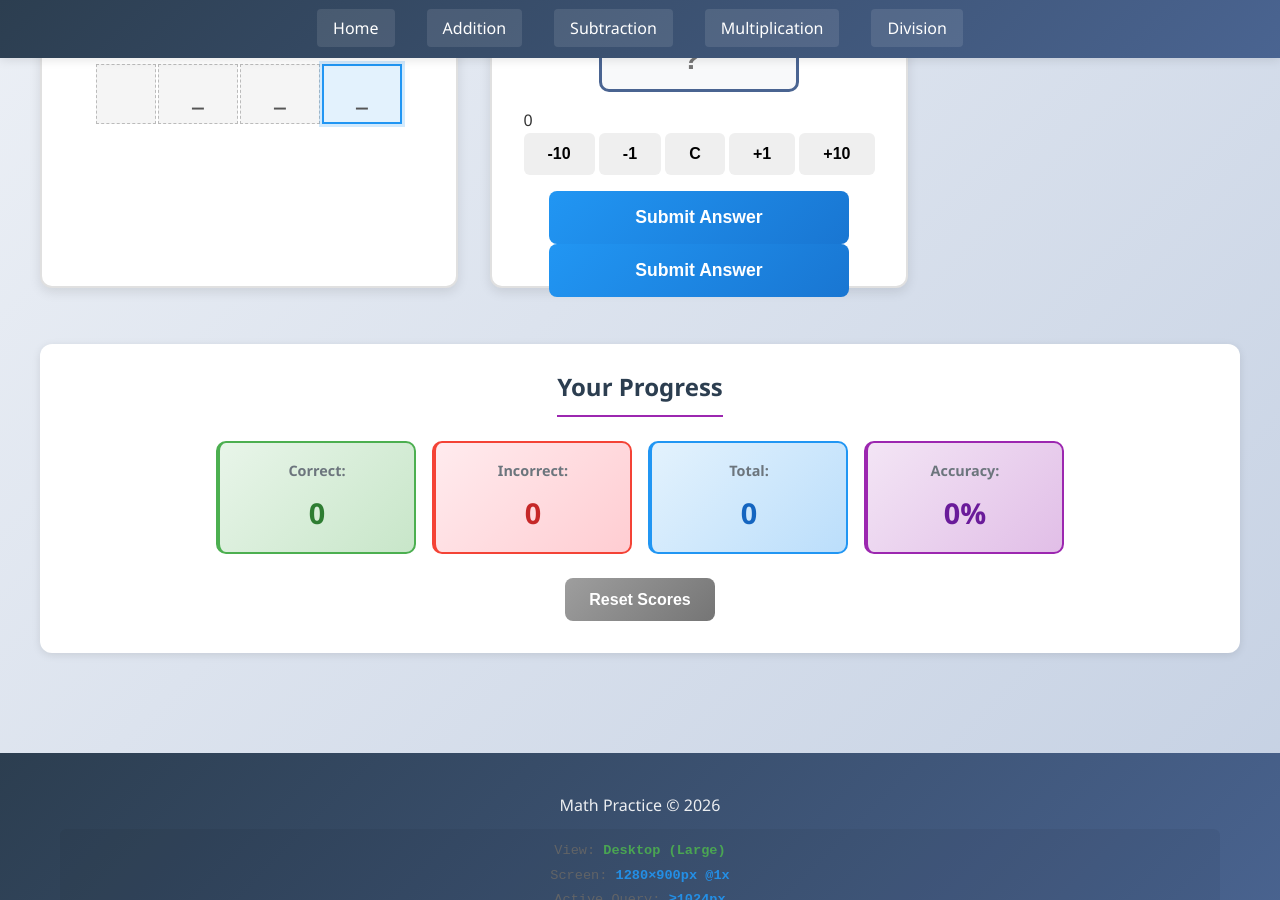
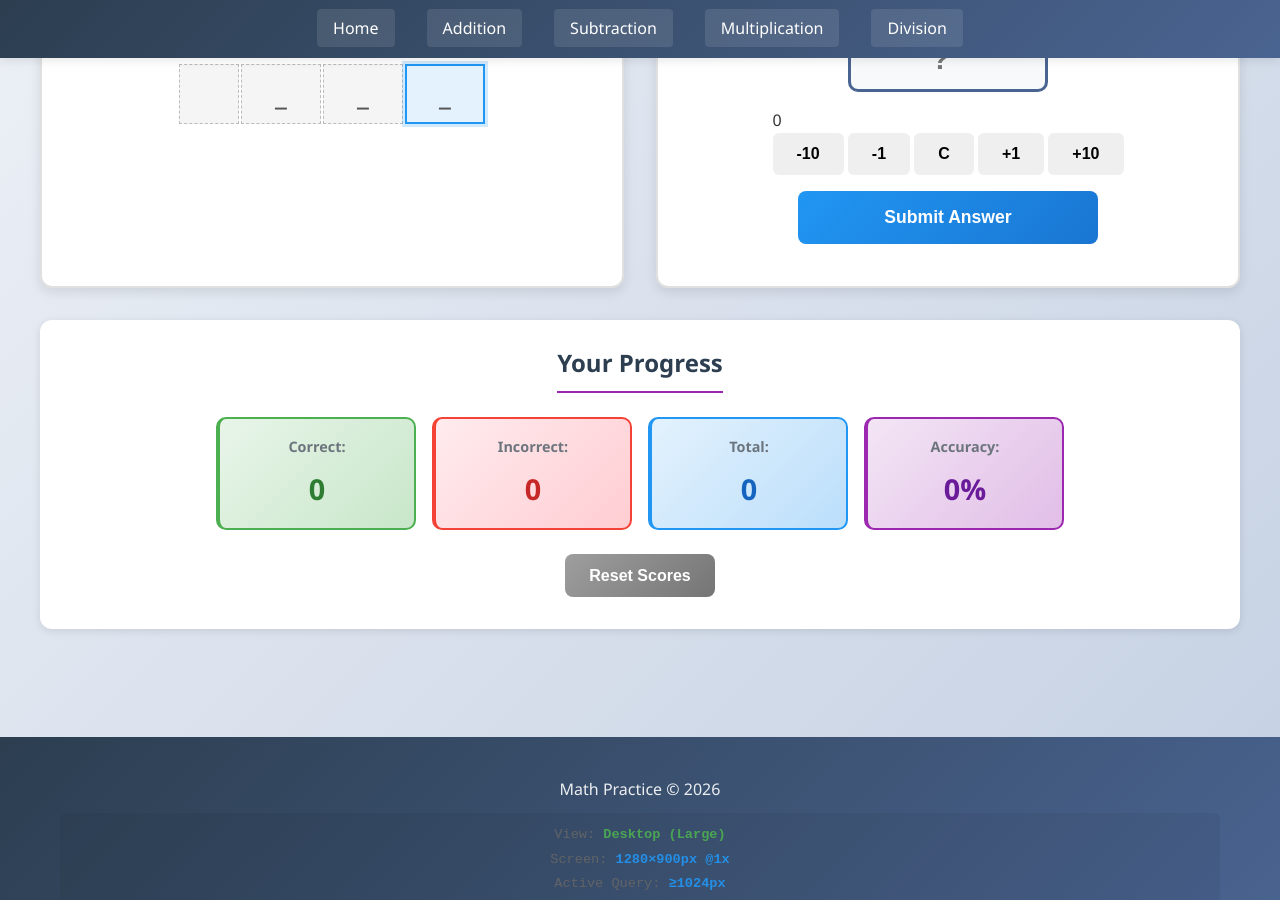
Before and after one commit to ZBZFirst/Math, a Jekyll site: the page built from addition.md, in a window 1280 px wide and 900 px high, scrolled down 514 px. Built offline with Jekyll 4.4.1, drawn with Linux system fonts in a browser that asks for light colours.

Commit message:
Update addition.html

```diff
--- a/_layouts/addition.html
+++ b/_layouts/addition.html
@@ -62,12 +62,6 @@
                         </button>
                     </div>
 
-                        <!-- Single combined action button -->
-                        <button id="mainActionBtn" class="combined-action-btn">
-                            Submit Answer
-                        </button>
-                    </div>
-
                     <div class="sub-feedback" id="subFeedback"></div>
                 </div>
             </div>
```
Lines whose indentation alone changed are shown as unchanged.
